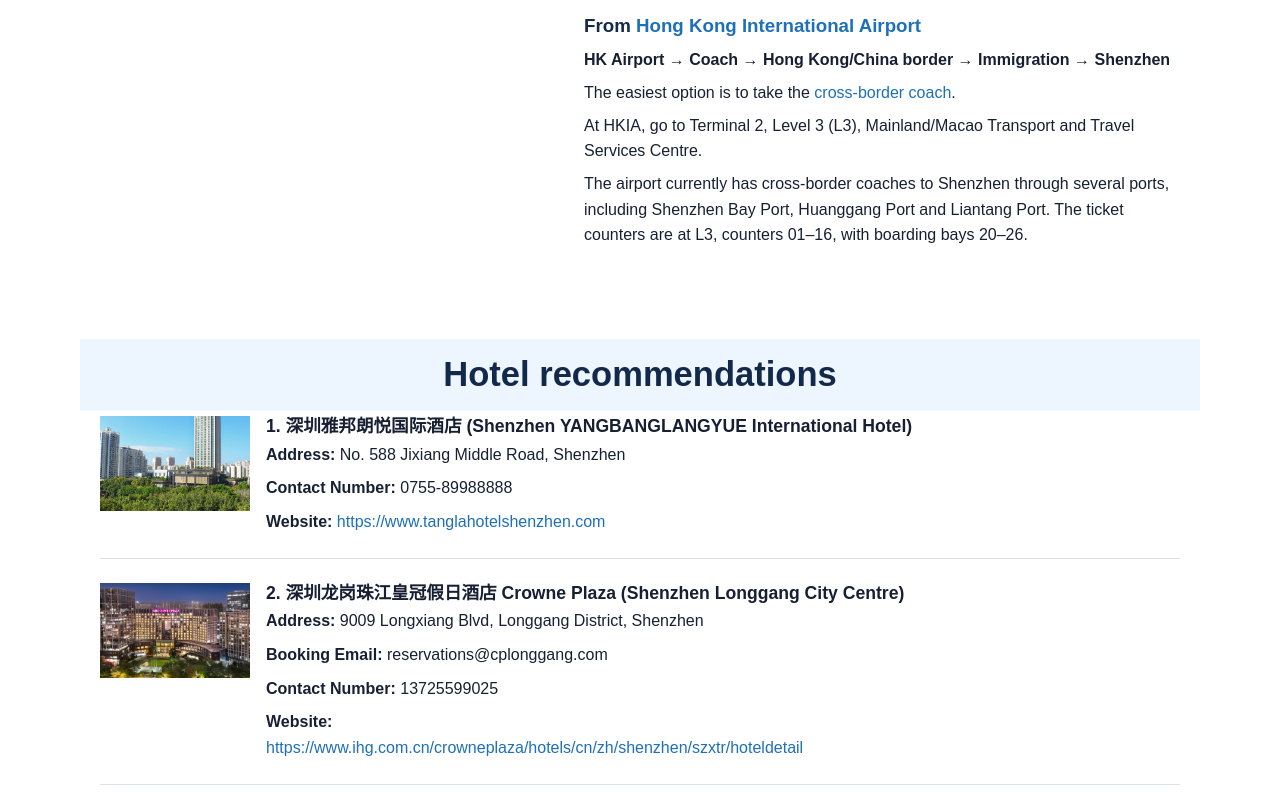
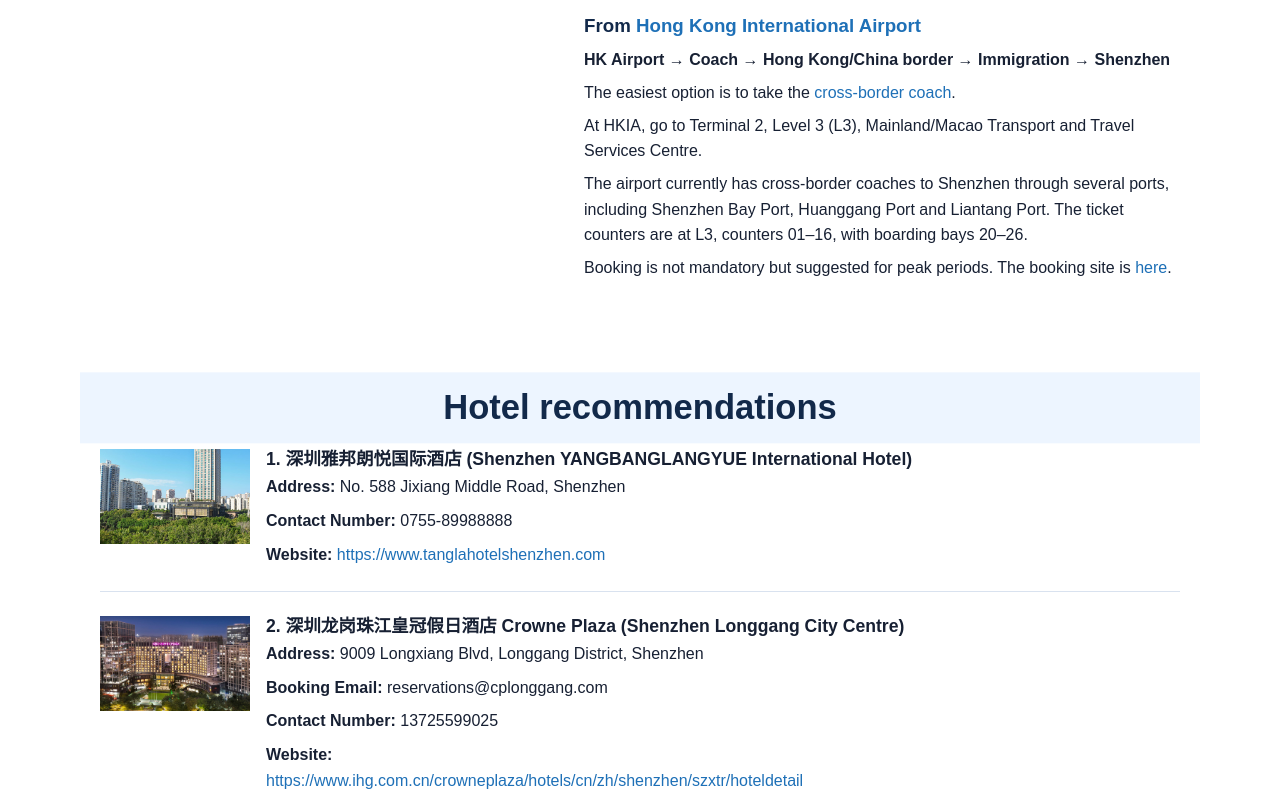
Before and after one commit to jinghan1997/nerdfest, a plain HTML site: page venue-and-hotel.html in a window 1280 px wide. Shown: the part 1967-2763 px from the top of the page. Drawn offline with Linux system fonts and the light colour scheme.

Commit message:
Update venue-and-hotel.html

```diff
--- a/venue-and-hotel.html
+++ b/venue-and-hotel.html
@@ -25,7 +25,7 @@
 <div><h3>From Shenzhen North Railway Station</h3><p>Take Bus E7 to Institute of Information Technology Station. CUHK-Shenzhen is across the road.</p><p><strong>Duration:</strong> 1 hour</p></div>
 <div><h3>From Shenzhen East Railway Station</h3><p>Take Metro line 3 to Universiade Station. Then take bus B852 to Institute of Information Technology Station and walk 30m east to get to CUHK-Shenzhen.</p><p><strong>Duration:</strong> 40 minutes</p></div>
 <div><h3>From Shenzhen West Railway Station</h3><p>Take Metro Line 1 to Laojie Station, transfer to Line 3 and get off at Universiade Station. Then take bus B852 to Institute of Information Technology Station and walk 30m east to CUHK-Shenzhen.</p><p><strong>Duration:</strong> 2 hours</p></div>
-<div><h3>From <a href="https://www.hongkongairport.com/" target="_blank" rel="noopener noreferrer">Hong Kong International Airport</a></h3><p><strong>HK Airport → Coach → Hong Kong/China border → Immigration → Shenzhen</strong></p><p>The easiest option is to take the <a href="https://www.hongkongairport.com/en/transport/mainland-connection/mainland-coaches/?locale=chi%E9%80%99%E6%98%AF%E9%A6%99%E6%B8%AF%E6%A9%9F%E5%A0%B4%E8%BD%89%E5%BE%80%E5%85%A7%E5%9C%B0%E7%9A%84%E4%BA%A4%E9%80%9A%E7%B6%B2%E7%AB%99%E4%BE%9B%E4%BD%A0%E5%8F%83%E8%80%83" target="_blank" rel="noopener noreferrer">cross-border coach</a>.</p><p>At HKIA, go to Terminal 2, Level 3 (L3), Mainland/Macao Transport and Travel Services Centre.</p><p>The airport currently has cross-border coaches to Shenzhen through several ports, including Shenzhen Bay Port, Huanggang Port and Liantang Port. The ticket counters are at L3, counters 01–16, with boarding bays 20–26.</p></div>
+<div><h3>From <a href="https://www.hongkongairport.com/" target="_blank" rel="noopener noreferrer">Hong Kong International Airport</a></h3><p><strong>HK Airport → Coach → Hong Kong/China border → Immigration → Shenzhen</strong></p><p>The easiest option is to take the <a href="https://www.hongkongairport.com/en/transport/mainland-connection/mainland-coaches/?locale=chi%E9%80%99%E6%98%AF%E9%A6%99%E6%B8%AF%E6%A9%9F%E5%A0%B4%E8%BD%89%E5%BE%80%E5%85%A7%E5%9C%B0%E7%9A%84%E4%BA%A4%E9%80%9A%E7%B6%B2%E7%AB%99%E4%BE%9B%E4%BD%A0%E5%8F%83%E8%80%83" target="_blank" rel="noopener noreferrer">cross-border coach</a>.</p><p>At HKIA, go to Terminal 2, Level 3 (L3), Mainland/Macao Transport and Travel Services Centre.</p><p>The airport currently has cross-border coaches to Shenzhen through several ports, including Shenzhen Bay Port, Huanggang Port and Liantang Port. The ticket counters are at L3, counters 01–16, with boarding bays 20–26.</p><p>Booking is not mandatory but suggested for peak periods. The booking site is <a href="https://hkctsbus.gobybus.hk/bus/en/?currency=HKD" target="_blank" rel="noopener noreferrer">here</a>.</p></div>
 </div>
 </div></div></section>
 
```
